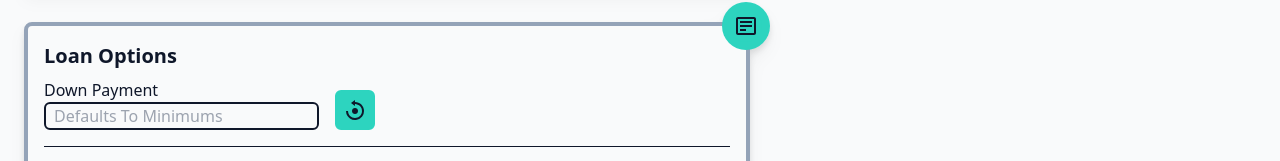
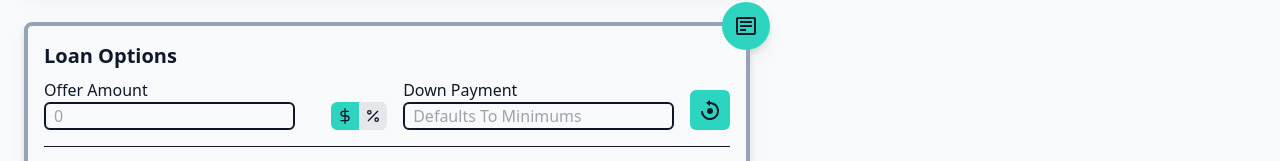
Before and after one commit to samueltanner/mortgage_app, a Next.js app: page /calculator in a window 1280 px wide. Shown: the part 367-528 px from the top of the page. Built offline with nearby package versions, Linux system fonts and the light colour scheme; no server answers.

Commit message:
adds % $ toggle to offer price

```diff
--- a/src/components/ClosingCostsAndFeesCard.tsx
+++ b/src/components/ClosingCostsAndFeesCard.tsx
@@ -1,3 +1,4 @@
+import { parsePrice } from '@/lib/helpers'
 import { ClosingCosts } from '@/lib/types'
 type ClosingCostsAndFeesProps = {
   closingCosts: ClosingCosts
@@ -76,7 +77,7 @@ export const ClosingCostsAndFeesCard = ({
       </span>
       <hr className="my-4 border-slate-900" />
       <h1 className={` text-md font-bold`}>Cash To Close</h1>
-      <p>${getCashToClose()}</p>
+      <p>${parsePrice(getCashToClose())}</p>
     </div>
   )
 }
--- a/src/components/DollarPercentSwitcher.tsx
+++ b/src/components/DollarPercentSwitcher.tsx
@@ -1,3 +1,32 @@
-export const DollarPercentSwitcher = ({}) => {
-  return <></>;
-};
+import { FiPercent, FiDollarSign } from 'react-icons/fi'
+import { useState } from 'react'
+
+interface DollarPercentSwitcherProps {
+  isDollar?: boolean
+  setIsDollar: (isDollar: boolean) => void
+}
+export const DollarPercentSwitcher = ({
+  isDollar = true,
+  setIsDollar,
+}: DollarPercentSwitcherProps) => {
+  const selected =
+    'border-2 border-teal-400 bg-teal-400 text-slate-900 hover:border-teal-400 hover:bg-teal-300'
+
+  const unselected =
+    'border-2 border-gray-200 bg-gray-200 hover:border-gray-400 hover:bg-gray-100'
+  return (
+    <span
+      className=" flex h-fit rounded-md bg-gray-50"
+      onClick={() => {
+        setIsDollar(!isDollar)
+      }}
+    >
+      <span className={`${isDollar ? selected : unselected} rounded-l-md p-1`}>
+        <FiDollarSign className="h-4 w-4" />
+      </span>
+      <span className={`${!isDollar ? selected : unselected} rounded-r-md p-1`}>
+        <FiPercent className="h-4 w-4" />
+      </span>
+    </span>
+  )
+}
--- a/src/components/LoanInfoCardV2.tsx
+++ b/src/components/LoanInfoCardV2.tsx
@@ -1,9 +1,10 @@
-import { useState, useMemo } from 'react'
+import { useState, useMemo, useEffect } from 'react'
 import { BiCalculator, BiReset, BiSliderAlt } from 'react-icons/bi'
 import { OptimizedLoans, InterestRates } from '@/lib/types'
 import { LoanDataTable } from './DataTable'
 import { parsePrice } from '@/lib/helpers'
 import { parse } from 'path'
+import { DollarPercentSwitcher } from './DollarPercentSwitcher'
 
 interface LoanInfoCardProps {
   optimizedLoans: OptimizedLoans | undefined
@@ -12,6 +13,9 @@ interface LoanInfoCardProps {
   selectedLoan: string | null
   setSelectedLoan: (loan: string | null) => void
   downPayment: number | undefined
+  offerPrice: number | null
+  setOfferPrice: (offerPrice: number | null) => void
+  listPrice: number
 }
 
 export const LoanInfoCard = ({
@@ -21,8 +25,11 @@ export const LoanInfoCard = ({
   selectedLoan,
   setSelectedLoan,
   downPayment,
+  offerPrice,
+  setOfferPrice,
+  listPrice,
 }: LoanInfoCardProps) => {
-  const [tempDownPayment, setTempDownPayment] = useState<number | undefined>()
+  const [inputInDollars, setInputInDollars] = useState<boolean>(true)
 
   const handleCustomDownPayment = (dp: number) => {
     setDownPayment(dp)
@@ -30,7 +37,6 @@ export const LoanInfoCard = ({
 
   const handleResetDownPayment = () => {
     setDownPayment(0)
-    setTempDownPayment(undefined)
   }
 
   const tableData = useMemo(
@@ -135,7 +141,6 @@ export const LoanInfoCard = ({
   const columns = useMemo(
     () => [
       { Header: 'Loan Type', accessor: 'loan_type' },
-      // { Header: '', accessor: 'viable' },
       { Header: 'Interest Rate', accessor: 'interest_rate' },
       { Header: 'Down Payment', accessor: 'down_payment' },
       { Header: 'Monthly PI', accessor: 'monthly_pi' },
@@ -151,10 +156,48 @@ export const LoanInfoCard = ({
     [],
   )
 
+  const getOfferValue = () => {
+    if (inputInDollars) return offerPrice
+    const percent = ((offerPrice || listPrice) / listPrice) * 100
+    return parseFloat(percent.toFixed(2))
+  }
+
+  useEffect(() => {
+    getOfferValue()
+  }, [inputInDollars])
+
   return (
     <div className="flex flex-col gap-2">
       <h1 className="text-xl font-bold">Loan Options</h1>
       <span className="flex flex-nowrap items-end gap-4">
+        <span className="flex h-full max-w-[50%]">
+          <span className="flex-col">
+            <label htmlFor="offer-amount">Offer Amount</label>
+            <input
+              id="offer-amount"
+              type="number"
+              className="rounded-md border-2 border-slate-900 bg-gray-50 px-2"
+              value={getOfferValue() || ''}
+              defaultValue={listPrice}
+              placeholder={`${listPrice}`}
+              onChange={(e) => {
+                const offer = Number(e.target.value) || 0
+                if (inputInDollars) {
+                  setOfferPrice(offer)
+                } else {
+                  setOfferPrice((offer / 100) * listPrice)
+                }
+              }}
+            />
+          </span>
+          <span className="flex h-full items-end">
+            <DollarPercentSwitcher
+              isDollar={inputInDollars}
+              setIsDollar={setInputInDollars}
+            />
+          </span>
+        </span>
+
         <span className="flex w-[40%] flex-col">
           <label htmlFor="down-payment">Down Payment</label>
           <input
@@ -169,14 +212,6 @@ export const LoanInfoCard = ({
             placeholder="Defaults To Minimums"
           />
         </span>
-        {/* <button
-          className="flex h-10 w-10 flex-none items-center justify-center rounded-md border-2 border-teal-400 bg-teal-400 duration-300 ease-in-out hover:bg-teal-200 "
-          onClick={() => {
-            handleCustomDownPayment()
-          }}
-        >
-          <BiCalculator className="h-6 w-6" />
-        </button> */}
         <button
           className="flex h-10 w-10 flex-none items-center justify-center rounded-md border-2 border-teal-400 bg-teal-400 duration-300 ease-in-out hover:bg-teal-200 "
           onClick={() => {
--- a/src/components/MortgageInfoCard.tsx
+++ b/src/components/MortgageInfoCard.tsx
@@ -1,6 +1,7 @@
 import Image from 'next/image'
 import { propertyTypeName } from '@/lib/data'
 import { parsePrice } from '@/lib/helpers'
+import { off } from 'process'
 
 interface MortgageInfoCardProps {
   propertyData: any
@@ -9,6 +10,7 @@ interface MortgageInfoCardProps {
   listingCounty: string
   propertyType: string
   propertyLoading: boolean
+  offerPrice: number | null
 }
 export const MortgageInfoCard = ({
   propertyData,
@@ -17,6 +19,7 @@ export const MortgageInfoCard = ({
   listingCounty,
   propertyType,
   propertyLoading,
+  offerPrice,
 }: MortgageInfoCardProps) => {
   return (
     <>
@@ -35,6 +38,7 @@ export const MortgageInfoCard = ({
           )}
           <ul>
             {!!listPrice && <li>List Price: ${parsePrice(listPrice)}</li>}
+            {!!offerPrice && <li>Offer Price: ${parsePrice(offerPrice)}</li>}
             {propertyData?.address?.street_address && (
               <li>
                 Address: {propertyData?.address?.street_address}, {listingState}{' '}
--- a/src/pages/calculator.tsx
+++ b/src/pages/calculator.tsx
@@ -28,6 +28,7 @@ const Calculator = ({}) => {
   const [listingURL, setListingURL] = useState<string>('')
   const [propertyType, setPropertyType] = useState<string>('')
   const [listPrice, setListPrice] = useState<number>(0)
+  const [offerPrice, setOfferPrice] = useState<number | null>(null)
   const [downPayment, setDownPayment] = useState<number>()
   const [optimizedLoans, setOptimizedLoans] = useState<OptimizedLoans>()
   const [interestRates, setInterestRates] = useState<InterestRates>({
@@ -172,7 +173,7 @@ const Calculator = ({}) => {
     if (!loanLimits || !listPrice || !propertyType) return
 
     const optimizedFHA: OptimizedLoan = getOptimizedLoan({
-      listPrice,
+      listPrice: offerPrice || listPrice,
       customDownPayment: downPayment,
       loanLimits,
       propertyType,
@@ -180,7 +181,7 @@ const Calculator = ({}) => {
       interestRate: interestRates?.fha,
     })
     const optimizedConventional = getOptimizedLoan({
-      listPrice,
+      listPrice: offerPrice || listPrice,
       customDownPayment: downPayment,
       loanLimits,
       propertyType,
@@ -188,7 +189,7 @@ const Calculator = ({}) => {
       interestRate: interestRates?.conventional,
     })
     const optimizedPiggyback = getOptimizedLoan({
-      listPrice,
+      listPrice: offerPrice || listPrice,
       customDownPayment: downPayment,
       loanLimits,
       propertyType,
@@ -197,7 +198,7 @@ const Calculator = ({}) => {
       secondaryInterestRate: interestRates?.piggy_back,
     })
     const optimizedJumbo = getOptimizedLoan({
-      listPrice,
+      listPrice: offerPrice || listPrice,
       customDownPayment: downPayment,
       loanLimits,
       propertyType,
@@ -213,7 +214,7 @@ const Calculator = ({}) => {
     }
 
     setOptimizedLoans(optimizedLoans)
-  }, [loanLimits, downPayment, listPrice, propertyType])
+  }, [loanLimits, downPayment, listPrice, propertyType, offerPrice])
 
   useEffect(() => {
     if (!optimizedLoans) return
@@ -305,6 +306,9 @@ const Calculator = ({}) => {
             selectedLoan={selectedLoan}
             setSelectedLoan={setSelectedLoan}
             downPayment={downPayment}
+            offerPrice={offerPrice}
+            setOfferPrice={setOfferPrice}
+            listPrice={listPrice}
           />
         </CalculatorCard>
 
@@ -350,6 +354,7 @@ const Calculator = ({}) => {
               listingCounty={listingCounty}
               propertyType={propertyType}
               propertyLoading={propertyLoading}
+              offerPrice={offerPrice}
             />
           </CalculatorCard>
         </div>
--- a/src/styles/globals.css
+++ b/src/styles/globals.css
@@ -7,3 +7,15 @@
     color-scheme: dark;
   }
 }
+
+/* Remove the number spinners on all inputs with type "number" */
+input[type="number"]::-webkit-outer-spin-button,
+input[type="number"]::-webkit-inner-spin-button {
+  -webkit-appearance: none;
+  margin: 0;
+}
+
+/* Optional: style the input to make it look more like a text input */
+input[type="number"] {
+  -moz-appearance: textfield; /* Firefox */
+}
```
